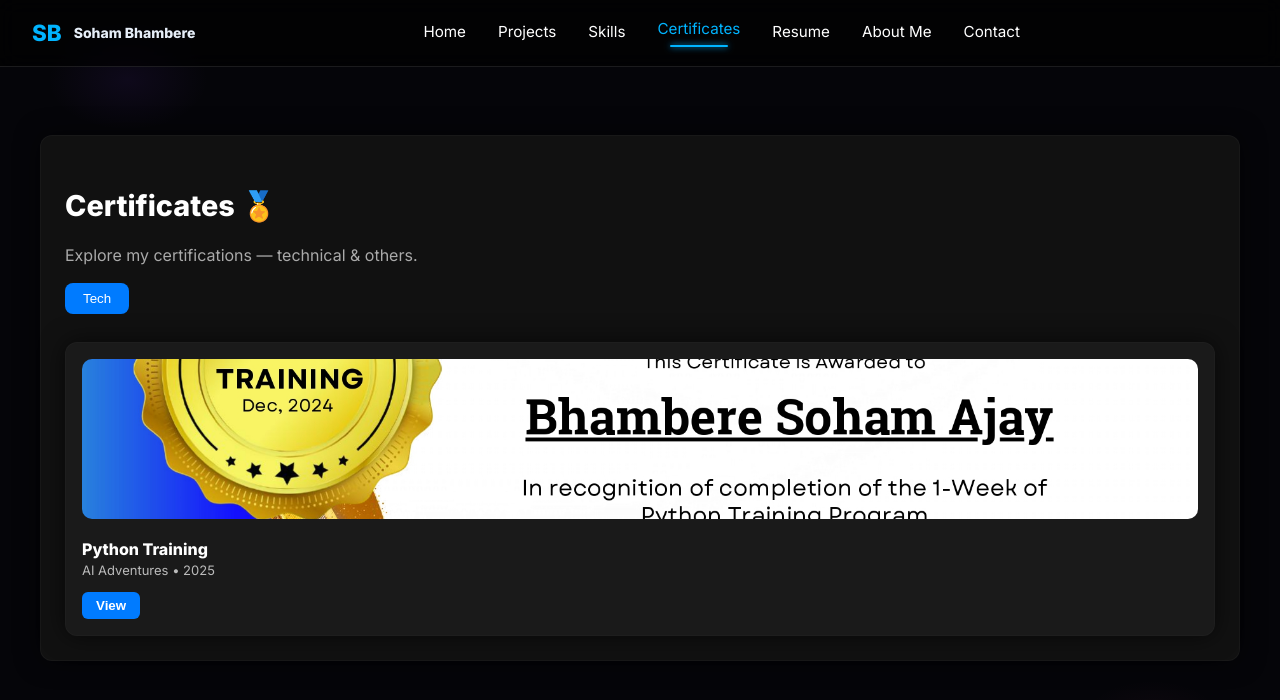
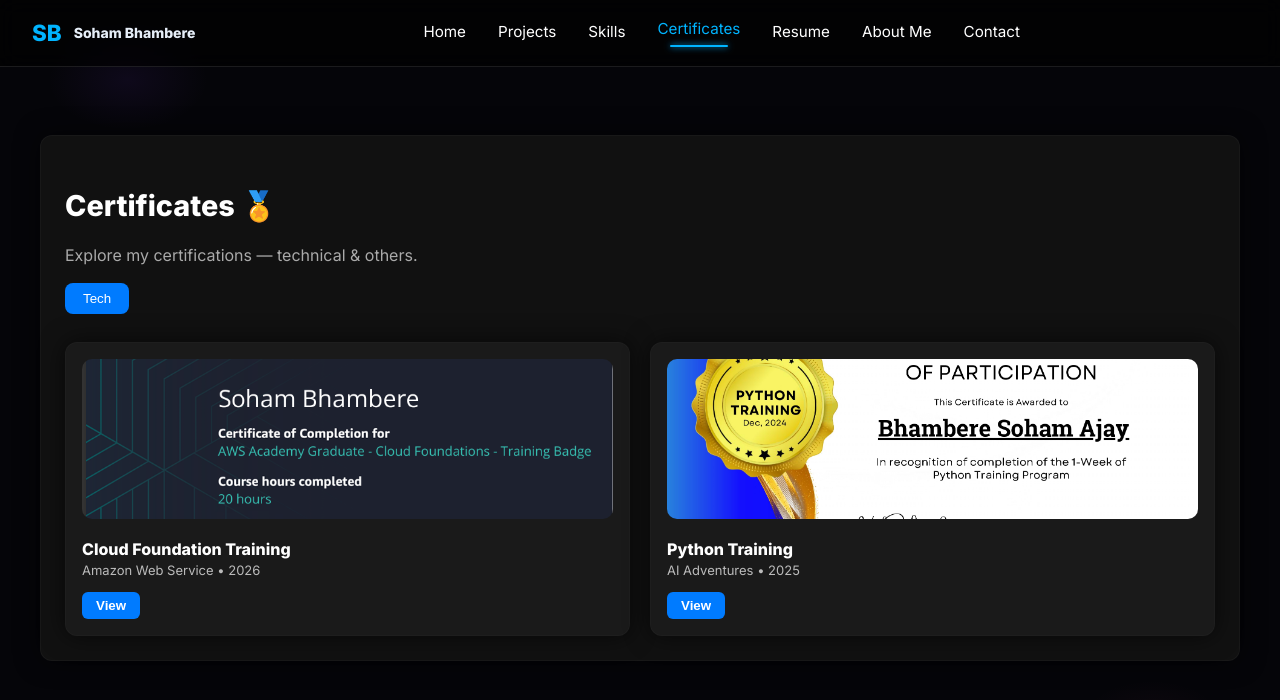
Before and after one commit to sohambhambere50/Soham-Portfolio, a React (Vite) app: page /certificates in a window 1280 px wide. Shown: the top 700 px of the page. Built offline with nearby package versions, Linux system fonts and the light colour scheme; the HTML template or start-up script is replaced by a standard one.

Commit message:
refator: Add AWS certificate

```diff
--- a/src/pages/Certificates.jsx
+++ b/src/pages/Certificates.jsx
@@ -5,12 +5,19 @@
 const CERTS = {
   tech: [
     {
+      title: "Cloud Foundation Training",
+      org: "Amazon Web Service",
+      date: "2026",
+      img: "certs/Cloud_foundation_training.png",
+      link: "certs/Cloud_foundation_training.png",
+    },
+    {
       title: "Python Training",
       org: "AI Adventures",
       date: "2025",
       img: "certs/Ai_Adventure_Certificate.jpg",
       link: "certs/Ai_Adventure_Certificate.jpg",
-    },
+    }
   ],
   other: [
     // {
```
Also changed, not shown: public/certs/Cloud_foundation_training.png (added).
